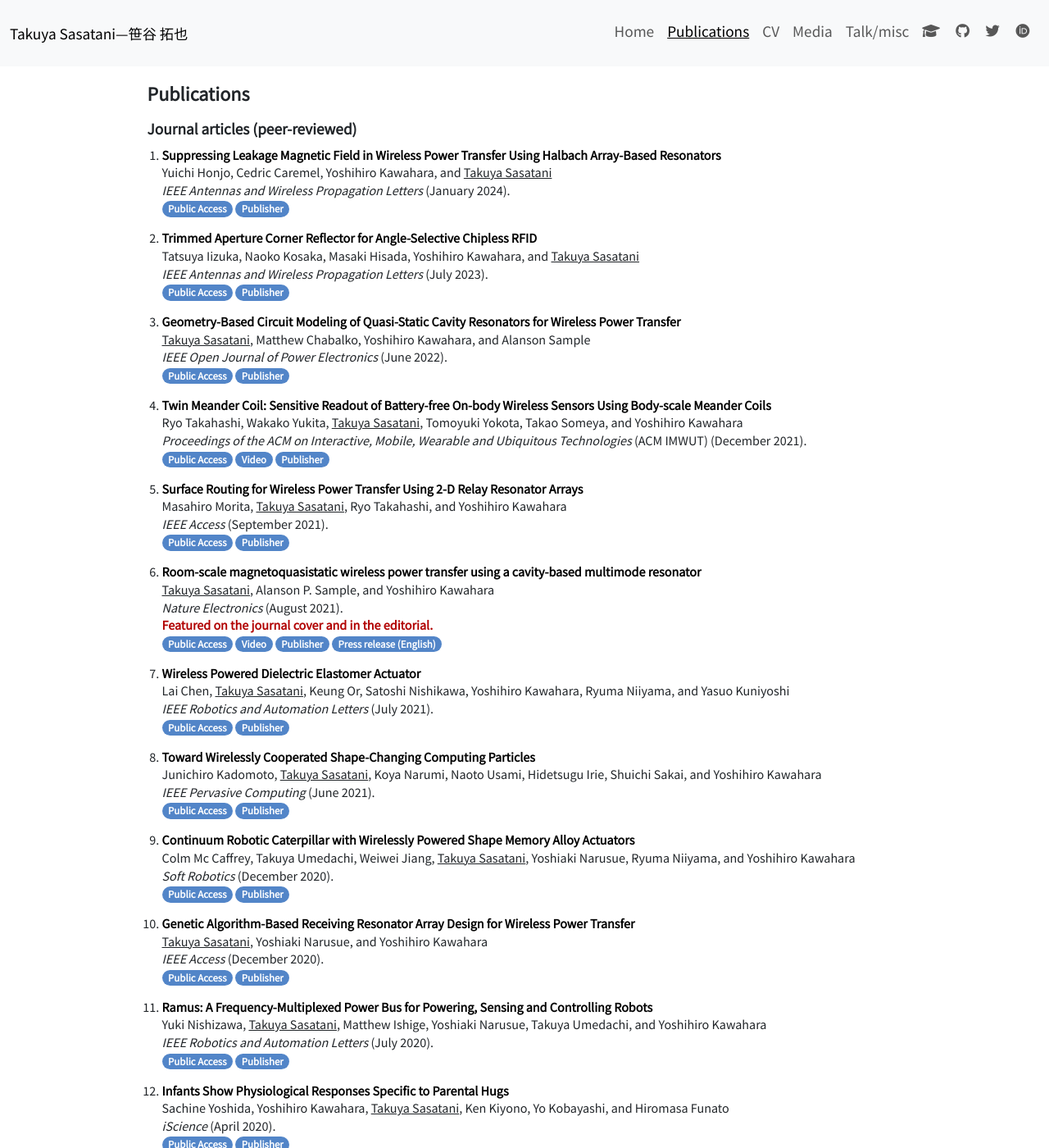
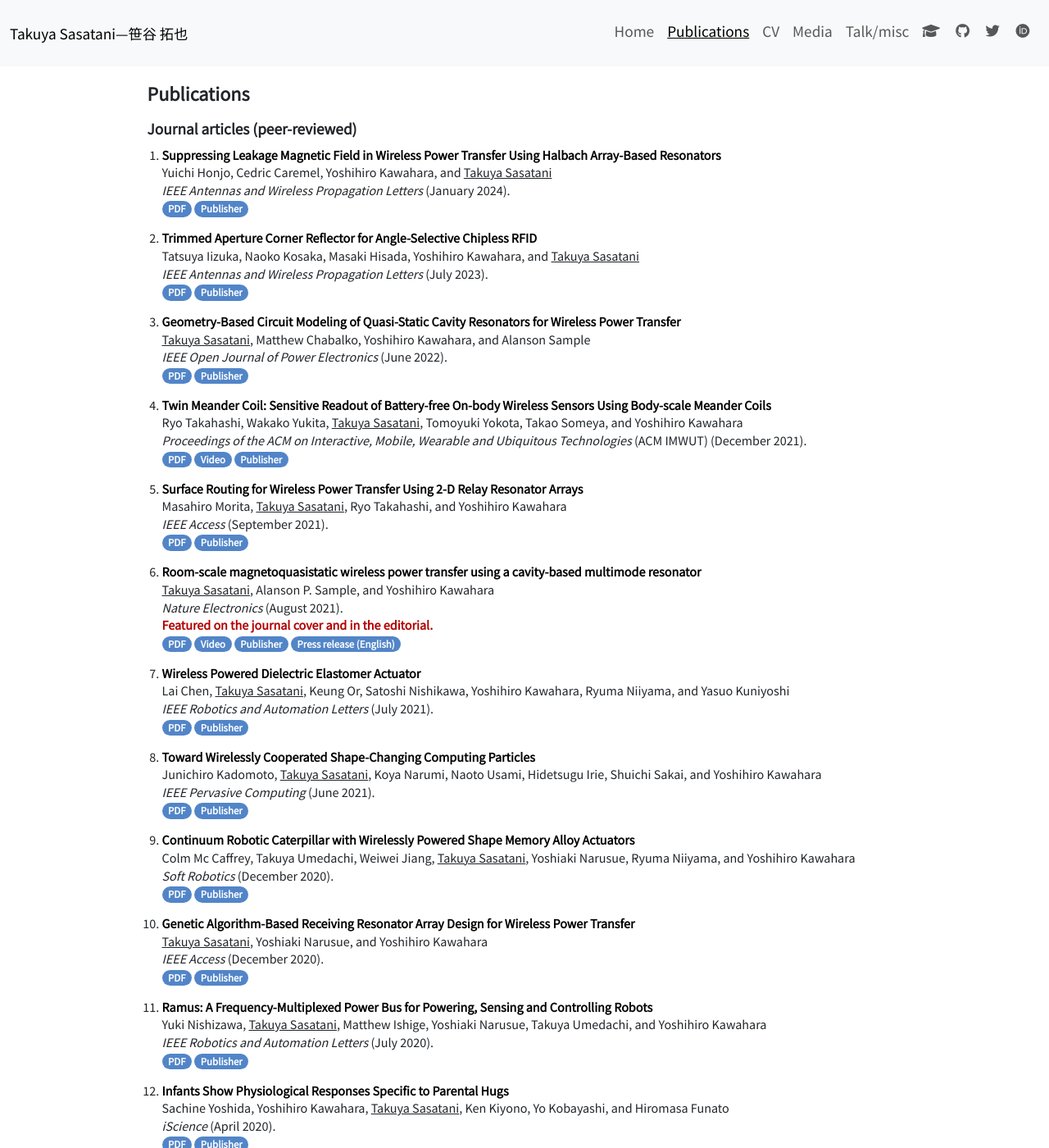
Before and after one commit to t-sasatani/t-sasatani.github.io, a Jekyll site: the page built from _pages/publication_list.md, in a window 1280 px wide and 1400 px high. Shown: the whole window at 82% size. Built offline with Jekyll 4.4.1, drawn with Linux system fonts in a browser that asks for light colours; some of the changed text lies outside the part shown.

Commit message:
make linkname PDF

```diff
--- a/_includes/publication_list.html
+++ b/_includes/publication_list.html
@@ -86,7 +86,7 @@
 		<br />
 		{% if publication.open_access %}
 		<a href="{{ publication.open_access }}" class="badge" target="_blank">
-			Public Access
+			PDF
 		</a>
 		{% endif %}
 
--- a/_layouts/publication.html
+++ b/_layouts/publication.html
@@ -52,7 +52,7 @@ layout: default
   {% endif %}
 
   {% if page.open_access and page.open_access != "" %}
-    <p>Public Access: <a href="{{ page.open_access }}" target="_blank">{{ page.open_access }}</a></p>
+    <a href="{{ page.open_access }}" target="_blank">PDF</a>
   {% endif %}
 
   {% if page.video and page.video != "" %}
--- a/index.html
+++ b/index.html
@@ -75,7 +75,7 @@ keywords: "Takuya Sasatani, 笹谷, 拓也, 笹谷拓也, research, publications
             <br/>
             {% if publication.open_access %}
               <a href="{{ publication.open_access }}" class="badge" target="_blank">
-                Public access
+                PDF
               </a>
             {% endif %}
 
```
